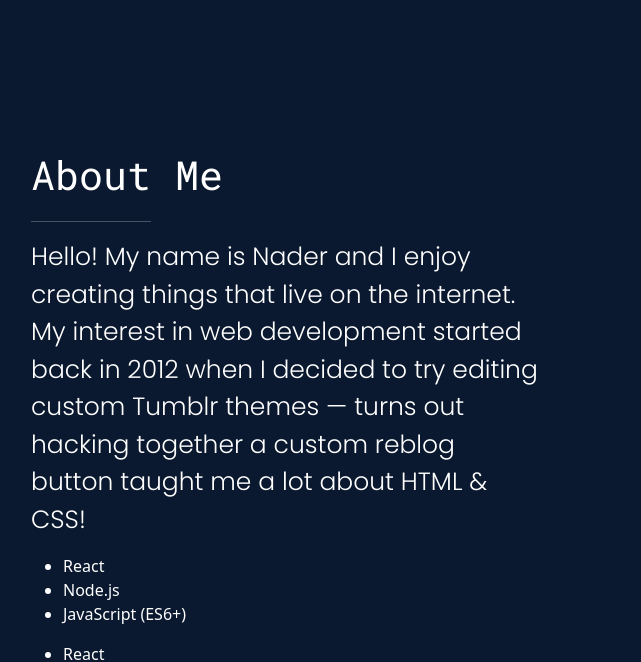
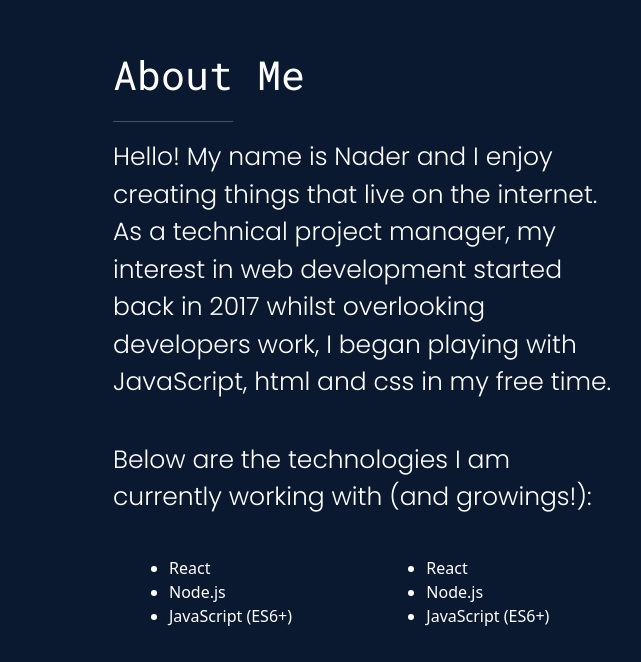
Before and after one commit to NaderNasr/PortfolioV2, a React (Create React App) app: page / in a window 1280 px wide. Shown: the part 903-1565 px from the top of the page, without its empty margins (129-770 px from the left). Built offline with nearby package versions, Linux system fonts and the light colour scheme.

Commit message:
about edit added dummy image

```diff
--- a/src/components/About/About.jsx
+++ b/src/components/About/About.jsx
@@ -1,32 +1,67 @@
 import React from 'react'
 import './styles.css'
+import { motion } from 'framer-motion'
+import { Col, Container, Row } from 'react-bootstrap'
+import Dummy from '../../assets/about-dummy.jpg'
 
 const About = () => {
   return (
+
+    <>
+
       <div className='about-container'>
+        <Container>
+          <Row>
+            <Col>
               <div className='about-text-container'>
+                <motion.div
+
+                  initial={{ opacity: 0, x: -300 }}
+                  transition={{ ease: "easeOut", duration: 1.2 }}
+                  animate={{ x: 0 }}
+                  whileInView={{ opacity: 1, y: -100 }}
+                >
                   <p className='about-text-header'>About Me <hr /></p>
                   <div>
                     <p className='about-text-desc'>
                       Hello! My name is Nader and I enjoy creating things
-            that live on the internet. My interest in web development
-            started back in 2012 when I decided to try editing custom
-            Tumblr themes — turns out hacking together a custom
-            reblog button taught me a lot about HTML & CSS!
+                      that live on the internet. As a technical project manager, my interest in web development started back in 2017 whilst overlooking developers work, I began playing with JavaScript, html and css in my free time.
+                    </p>
+                    <br />
+                    <p className='about-text-desc'>
+                      Below are the technologies I am currently working with (and growings!):
                     </p>
                   </div>
+                  <br/>
+                  <Container>
+                    <Row>
+                      <Col>
                         <ul className='about-list'>
                           <li>React</li>
                           <li>Node.js</li>
                           <li>JavaScript (ES6+)</li>
                         </ul>
+                      </Col>
+                      <Col>
                         <ul className='about-list'>
                           <li>React</li>
                           <li>Node.js</li>
                           <li>JavaScript (ES6+)</li>
                         </ul>
+                      </Col>
+                      <Col></Col>
+                    </Row>
+                  </Container>
+                </motion.div>
               </div>
+            </Col>
+            <Col>
+              <img alt='about' src={Dummy} style={{ width: '25vw', marginTop: '80px' }} />
+            </Col>
+          </Row>
+        </Container>
       </div>
+    </>
   )
 }
 
```
Lines whose indentation alone changed are shown as unchanged.
